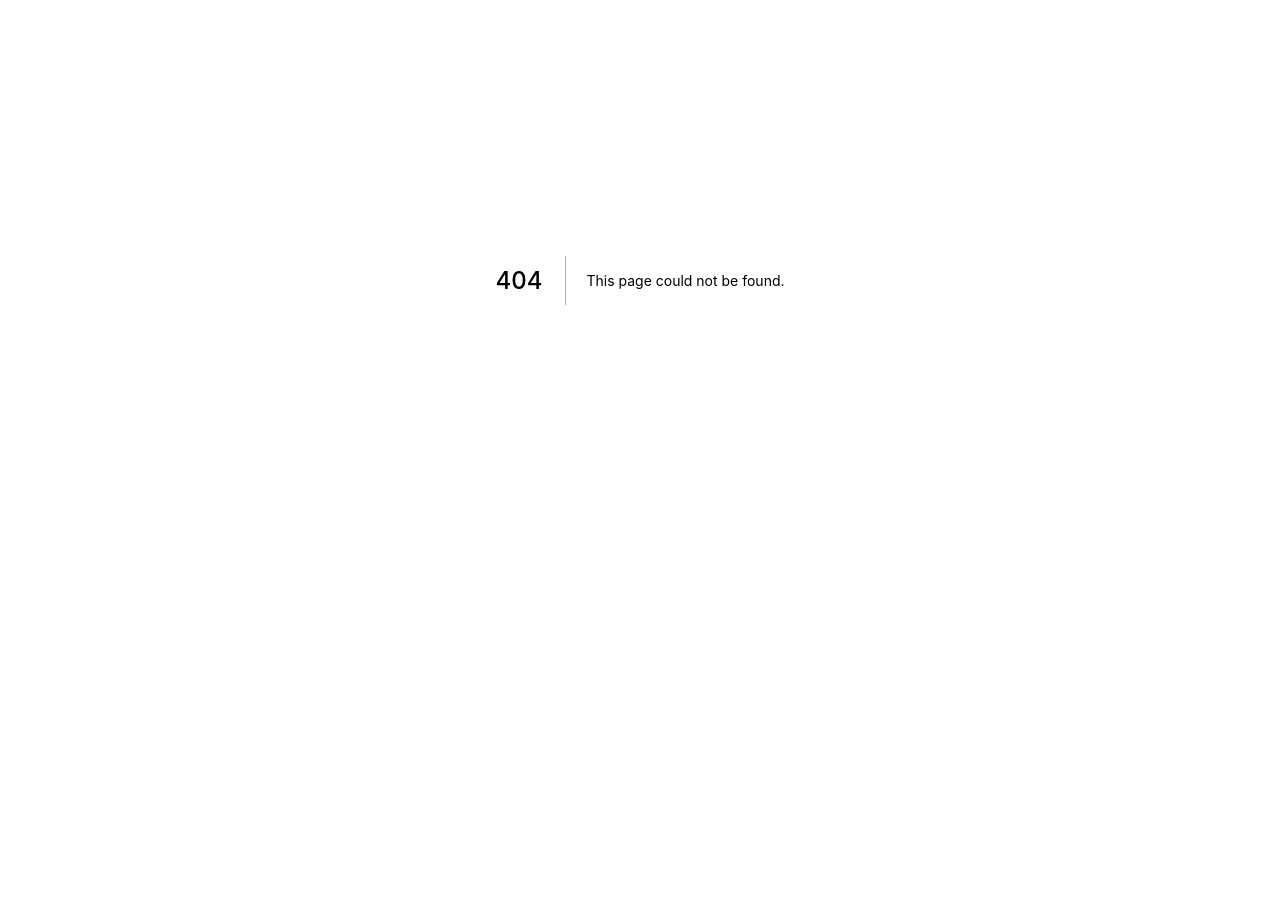
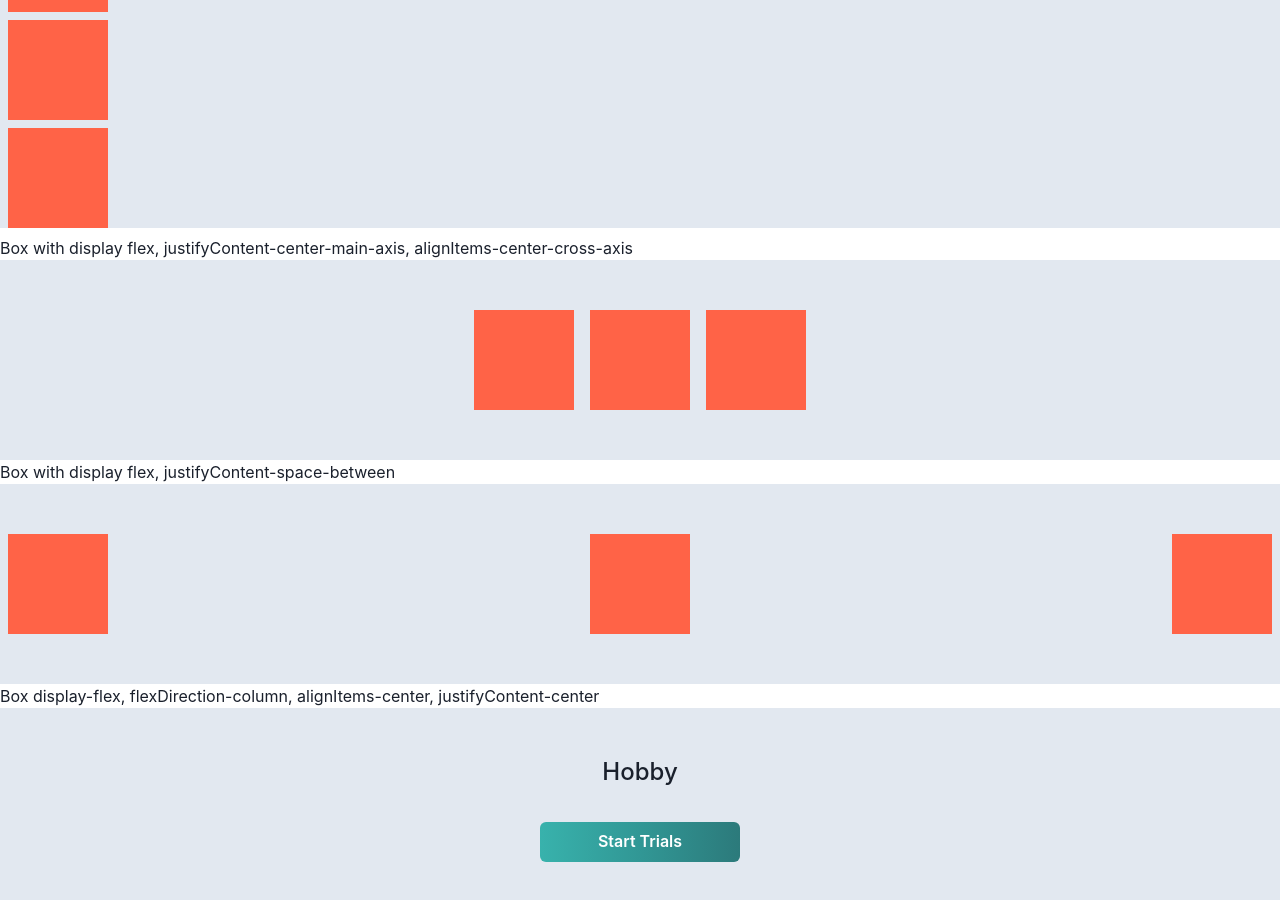
Before and after one commit to entest-hai/nextjs-chakra-ui, a Next.js app: page /box/test in a window 1280 px wide. Before the commit this address had no page. Shown: the part 120-1020 px from the top of the page. Before the commit the page ends 800 px from the top, so only its background shows below. Built offline with nearby package versions, Linux system fonts and the light colour scheme.

Commit message:
add error, result page and test basic box layout

```diff
--- /dev/null
+++ b/pages/box/test.tsx
@@ -0,0 +1,94 @@
+// 16 DEC 2021 TRAN MINH HAI Box, Flex, Stack, VStack, HStack, Container, Center, before, after
+// Box
+// Box display flex
+// Box display flex alignItems-center, justifyContent-center
+// Box display flex alignItems-center, justifyContent-space-between
+
+import { Box, Button, Text } from '@chakra-ui/react';
+
+const BasicBox = () => {
+  return (
+    <Box bg='gray.200'>
+      <Box m={2} width='100px' height='100px' bg='tomato'></Box>
+      <Box m={2} width='100px' height='100px' bg='tomato'></Box>
+      <Box m={2} width='100px' height='100px' bg='tomato'></Box>
+    </Box>
+  );
+}
+
+const FlexBox = () => {
+  return (
+    <Box
+      bg='gray.200'
+      display='flex'
+      justifyContent='center'
+      height='200px'
+      alignItems='center'
+    >
+      <Box m={2} width='100px' height='100px' bg='tomato'></Box>
+      <Box m={2} width='100px' height='100px' bg='tomato'></Box>
+      <Box m={2} width='100px' height='100px' bg='tomato'></Box>
+    </Box>
+  );
+}
+
+const FlexBoxSpaceBetween = () => {
+  return (
+    <Box
+      bg='gray.200'
+      display='flex'
+      justifyContent='space-between'
+      height='200px'
+      alignItems='center'
+    >
+      <Box m={2} width='100px' height='100px' bg='tomato'></Box>
+      <Box m={2} width='100px' height='100px' bg='tomato'></Box>
+      <Box m={2} width='100px' height='100px' bg='tomato'></Box>
+    </Box>
+  );
+}
+
+
+const BoxTextAlign = () => {
+  return (
+    <Box
+      bg='gray.200'
+      display='flex'
+      flexDirection='column'
+      alignItems='center'
+      height='200px'
+      justifyContent='center'
+    >
+      <Text fontSize='2xl' fontWeight={500}>
+        Hobby
+      </Text>
+      <Button
+        w='200px'
+        mt={8}
+        colorScheme='teal'
+        variant='solid'
+        bgGradient='linear(to-r, teal.400, teal.500, teal.600)'
+      >
+        Start Trials
+      </Button>
+    </Box>
+  );
+}
+
+const BasicLayout = () => {
+  return (
+    <Box width='100%'>
+      <Text>The most basic box, as a div with items in a column</Text>
+      <BasicBox></BasicBox>
+      <Text>Box with display flex, justifyContent-center-main-axis, alignItems-center-cross-axis</Text>
+      <FlexBox></FlexBox>
+      <Text>Box with display flex, justifyContent-space-between</Text>
+      <FlexBoxSpaceBetween></FlexBoxSpaceBetween>
+      <Text>Box display-flex, flexDirection-column, alignItems-center, justifyContent-center</Text>
+      <BoxTextAlign></BoxTextAlign>
+    </Box>
+  );
+}
+
+
+export default BasicLayout;
```
Also changed, not shown: pages/components/pricing.tsx (added, +57 -0 lines), pages/components/result.tsx (added, +38 -0 lines), pages/components/success.tsx (added, +27 -0 lines).
